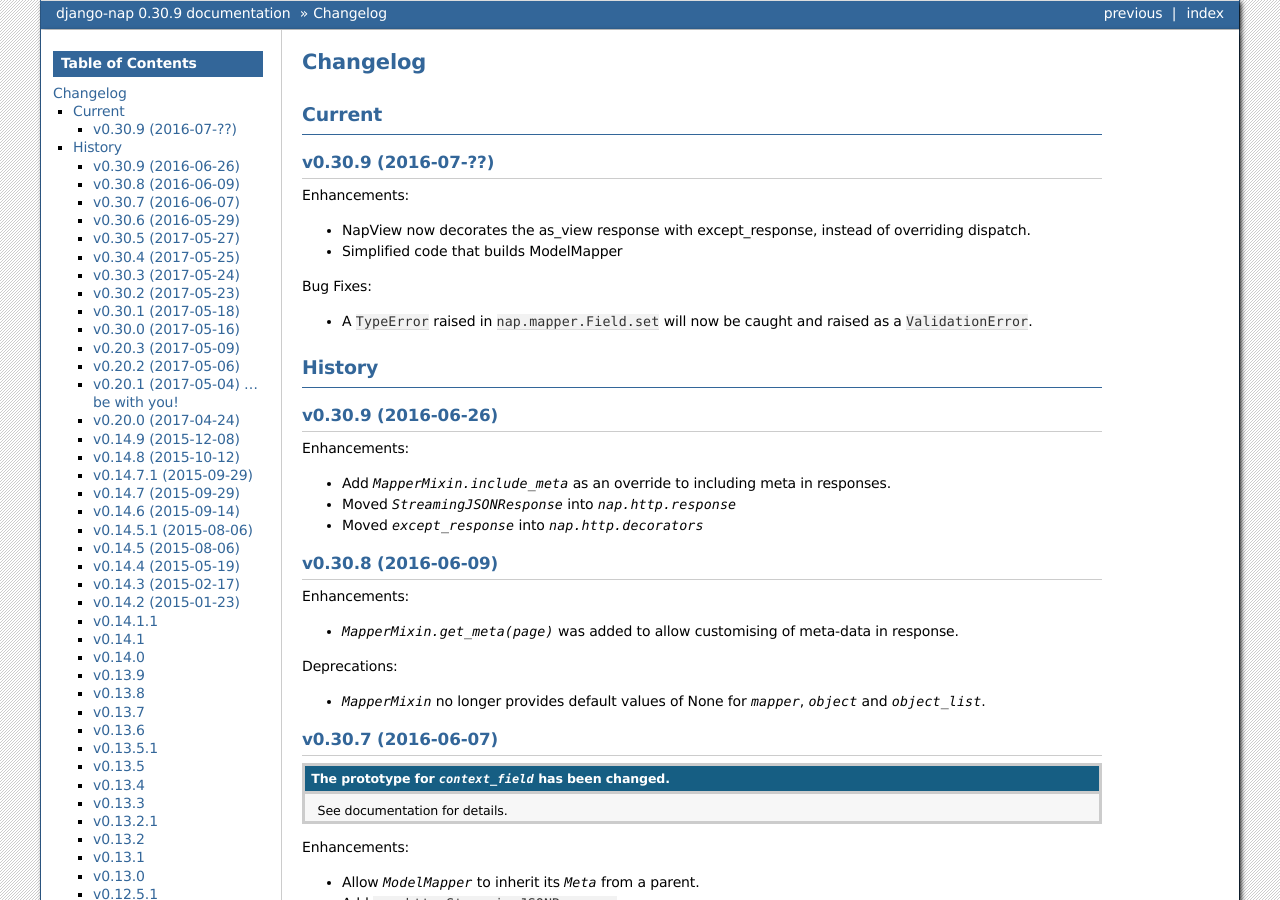
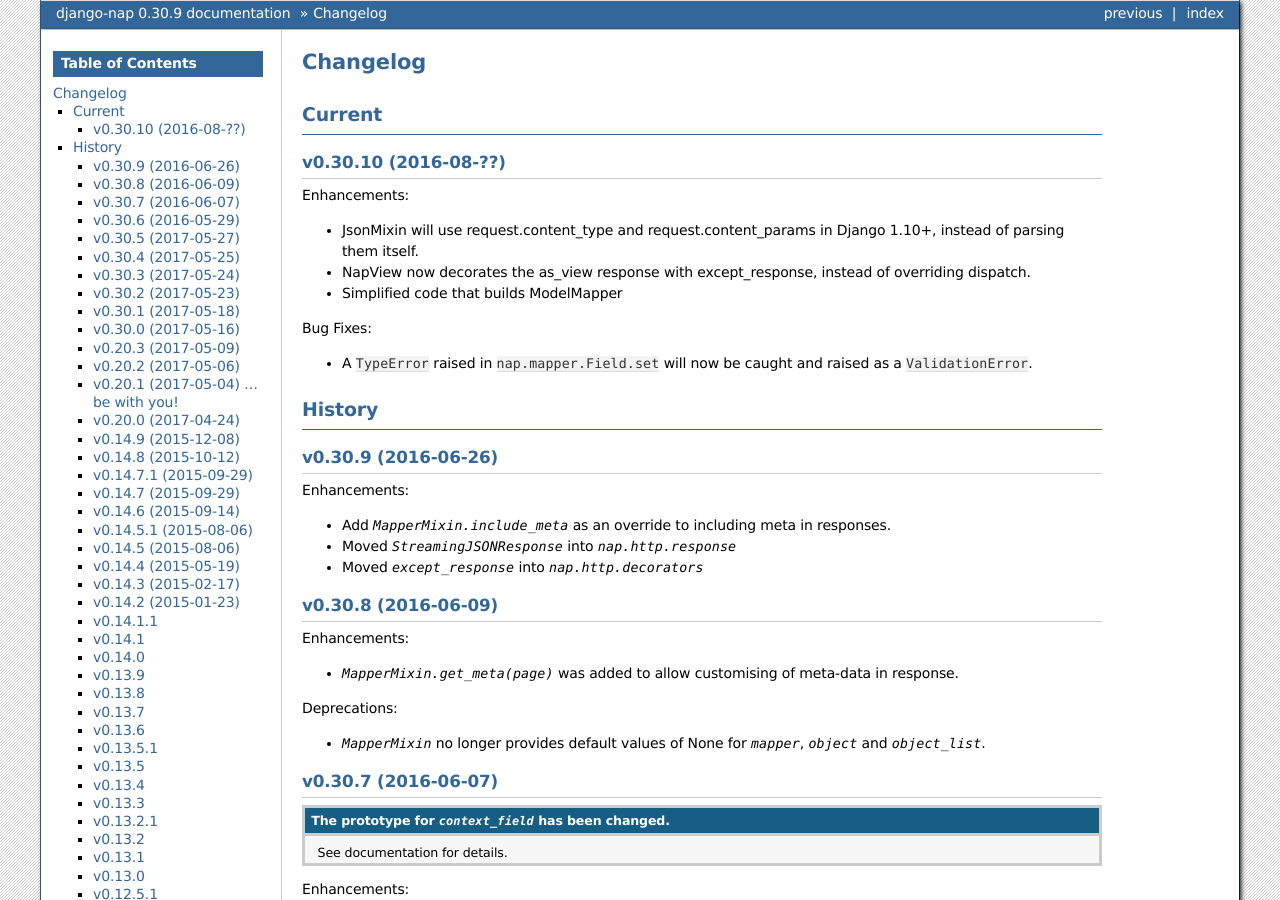
Before and after one commit to funkybob/django-nap, a Sphinx documentation site: the page built from docs/changelog.rst, in a window 1280 px wide and 900 px high. Built offline with Sphinx 7.4.7, drawn with Linux system fonts in a browser that asks for light colours.

Commit message:
Update changelog

```diff
--- a/docs/changelog.rst
+++ b/docs/changelog.rst
@@ -6,11 +6,13 @@
 Current
 -------
 
-v0.30.9 (2016-07-??)
+v0.30.10 (2016-08-??)
 ====================
 
 Enhancements:
 
+- JsonMixin will use request.content_type and request.content_params in Django
+  1.10+, instead of parsing them itself.
 - NapView now decorates the as_view response with except_response, instead of
   overriding dispatch.
 - Simplified code that builds ModelMapper
```
